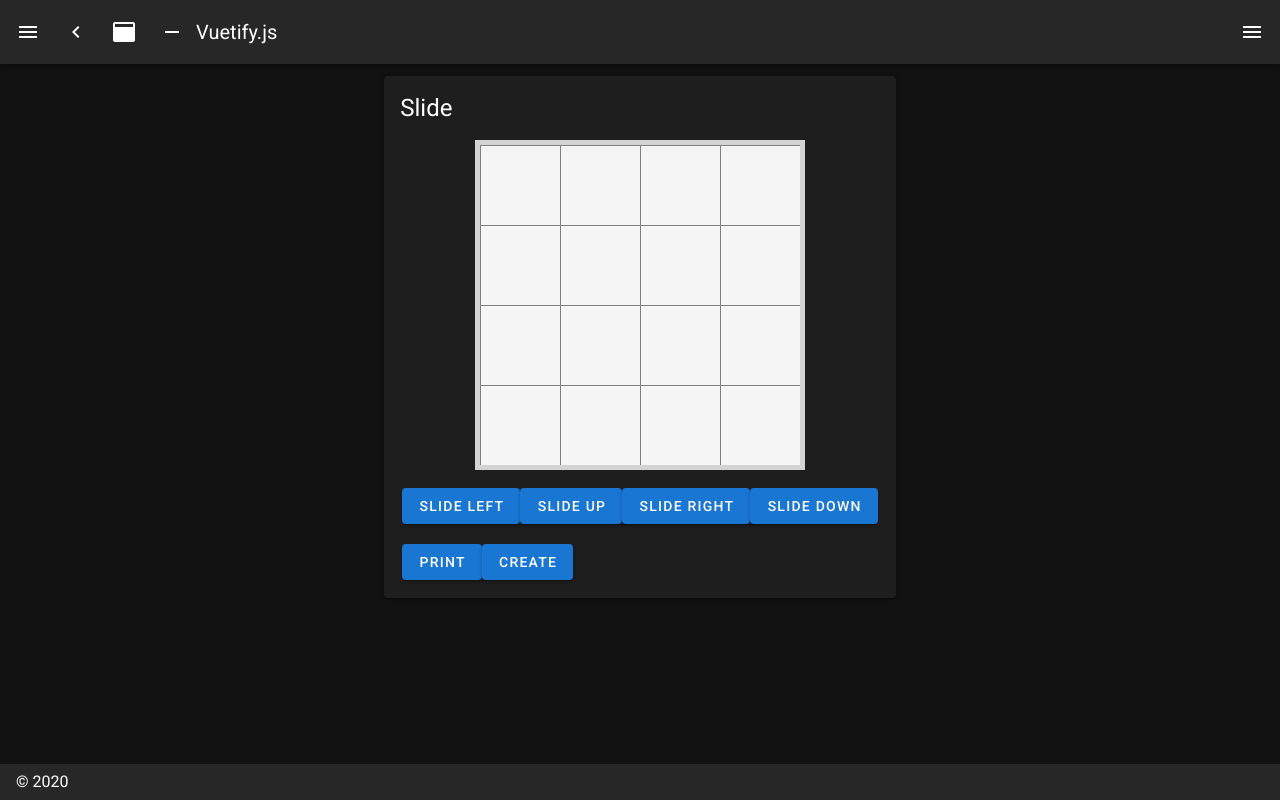
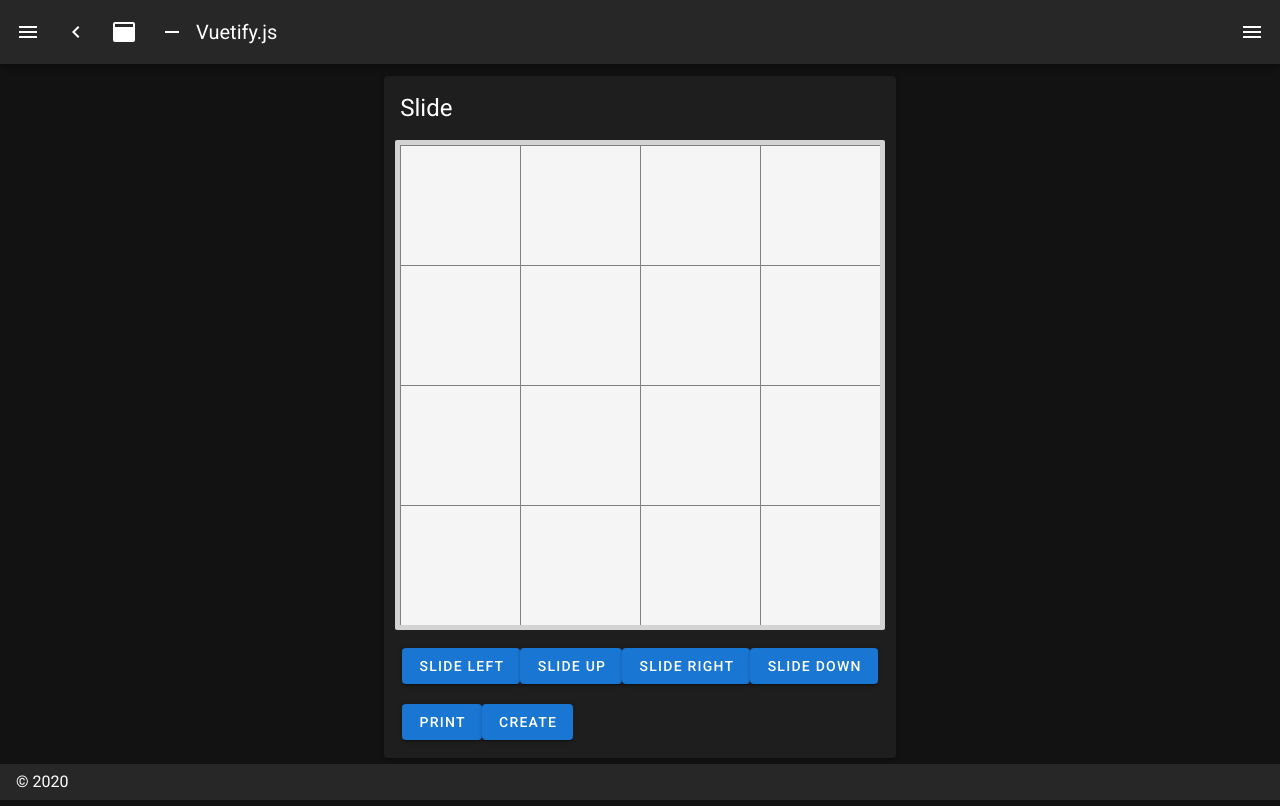
Before and after one commit to add-harris/2048-game, a Nuxt app: page / in a window 1280 px wide. Built offline with nearby package versions, Linux system fonts and the light colour scheme.

Commit message:
css media queries added, & mounted event listeners setup

```diff
--- a/pages/index.vue
+++ b/pages/index.vue
@@ -2,18 +2,18 @@
 
   <v-layout column justify-center align-center>
 
-    <v-flex xs12 sm8 md6>
+    <v-flex xs12 sm12 md12>
 
       <v-card>
 
         <v-card-title class="headline">Slide</v-card-title>
 
-        <div id="grey-container">
+        <div class="grey-container grey-container-adjust">
 
 <!--          <v-card-text>-->
 
 
-              <div class="grid-box" id="grid-background">
+              <div class="grid-background grid-background-adjust" id="card-grid">
 <!--                <v-card class="lighten-2 sliding-card"></v-card>-->
               </div>
 
@@ -74,13 +74,17 @@
     data() {
       return {
         count: 1,
-        viewFactor: 1
+        viewFactor: 1.5
       }
     },
 
     computed: mapState({
       grid: state => state.grid
     }),
+
+    mounted() {
+      this.addListeners()
+    },
 
     methods: {
 
@@ -121,18 +125,35 @@
         return [this.getFirstColumn(), this.getSecondColumn(), this.getThirdColumn(), this.getForthColumn()]
       },
 
+      addListeners() {
+        window.addEventListener('resize', this.resize);
+        window.addEventListener('resize', this.resize);
+        // add key press listeners here
+
+      },
+
+      resize() {
+        console.log("resize!!")
+        console.log("resize!!")
+        console.log("resize!!")
+        // get window width
+        // if width less than 521 pixels resize all sliding cards
+        // and set viewFactor to 1
+      },
+
       generateCard() {
 
         let emptyPosition = this.getRandomEmpty()
 
         if(emptyPosition) {
 
-          let gridBackground = document.getElementById("grid-background");
+          let gridBackground = document.getElementById("card-grid");
           let generatedId = "sliding-card-" + this.count
           let card = document.createElement("DIV");
           card.classList.add(
             "lighten-2",
             "sliding-card",
+            "sliding-card-adjust",
             "v-card",
             "v-sheet"
           )
@@ -142,8 +163,8 @@
           card.style.left = (emptyPosition.left * this.viewFactor) + "px"
           card.id = generatedId
           gridBackground.appendChild(card)
-          card.style.height = (parseFloat(getComputedStyle(card).height) * this.viewFactor) + "px"
-          card.style.width = (parseFloat(getComputedStyle(card).width) * this.viewFactor) + "px"
+          // card.style.height = (parseFloat(getComputedStyle(card).height) * this.viewFactor) + "px"
+          // card.style.width = (parseFloat(getComputedStyle(card).width) * this.viewFactor) + "px"
 
           this.setPositionIsEmpty({"name": emptyPosition.name, "bool": false});
           this.setPositionId({"name": emptyPosition.name, "id": generatedId});
@@ -223,29 +244,17 @@
 
 <style>
 
-  .grid-box {
-
-    height: 400px;
-    width: 400px;
-    border-color: #35495e !important;
-    border-width: 2px !important;
-    background-color: whitesmoke !important;
+  .grey-container {
+    margin: auto;
+    padding: 5px;
+    border-radius: 2px;
+    background-color: lightgrey !important;
   }
 
-  #grey-container {
-    margin: auto;
-    padding: 5px;
-    height: 330px;
-    width: 330px;
-    background-color: lightgrey;
-  }
-
-  #grid-background {
+  .grid-background {
     position: absolute;
-    height: 320px !important;
-    width: 320px;
     background-repeat: repeat;
-    background-size: 80px 80px;
+    background-color: whitesmoke;
     background-image:
       linear-gradient(to right, grey 1px, transparent 1px),
       linear-gradient(to bottom, grey 1px, transparent 1px);
@@ -253,14 +262,53 @@
 
   .sliding-card {
     position: absolute;
-    height: 72px;
-    width: 72px;
-    margin: 5px;
     left: 0px;
     top: 0px;
     background-color: lightgrey !important;
     transition: top 700ms, left 700ms;
   }
 
+  @media screen and (max-width: 520px) {
+    .grid-background-adjust {
+      height: 320px;
+      width: 320px;
+      background-size: 80px 80px;
+    }
+
+    .grey-container-adjust {
+      height: 330px;
+      width: 330px;
+    }
+
+    .sliding-card-adjust {
+      height: 72px;
+      width: 72px;
+      margin: 5px;
+    }
+  }
+
+  @media screen and (min-width: 521px) {
+    .grid-background-adjust {
+      height: 480px;
+      width: 480px;
+      background-size: 120px 120px;
+    }
+
+    .grey-container-adjust {
+      height: 490px;
+      width: 490px;
+    }
+
+    .sliding-card-adjust {
+      height: 110px;
+      width: 110px;
+      margin: 5px;
+    }
+  }
+
+
+
+
+
 
 </style>
```
Also changed, not shown: 1 other file (tests, documents, lock files or other folders).
